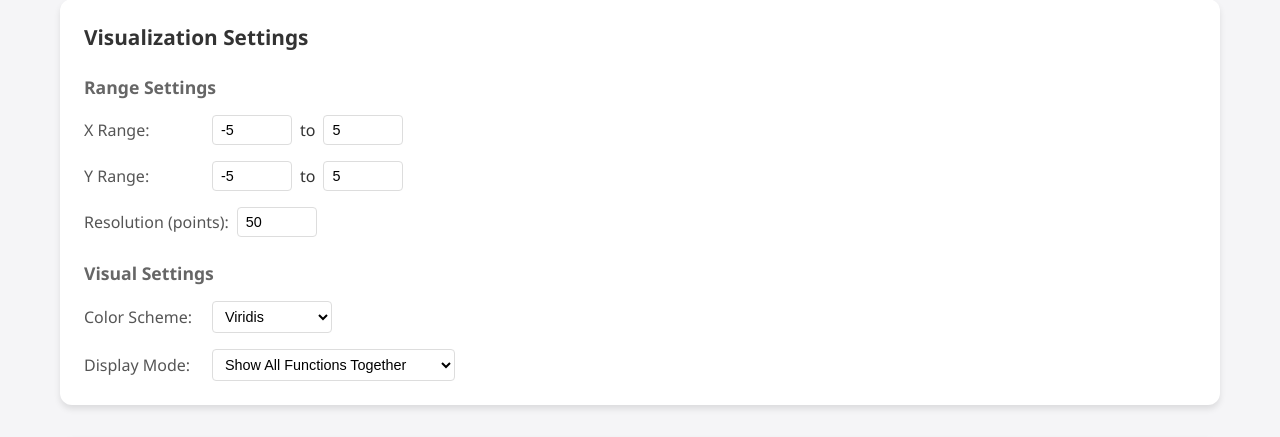
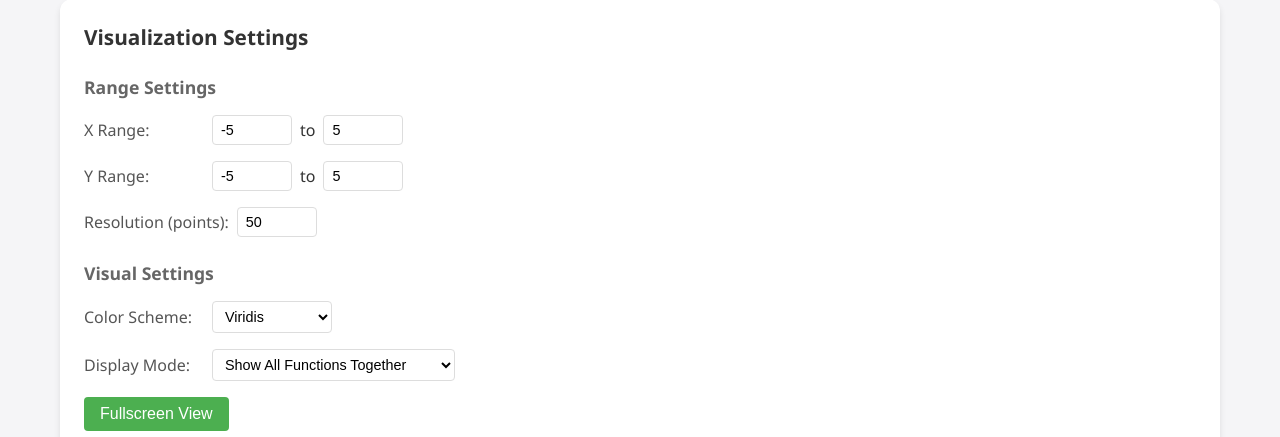
Before and after one commit to ZeyuPing/MaVis, a Flask app: page / in a window 1280 px wide. Shown: the part 704-1141 px from the top of the page. Run offline with Flask 3, Linux system fonts and the light colour scheme; data that the repository does not hold is empty; some libraries are stand-ins or nearby versions.

Commit message:
feat: 添加图表全屏显示功能

```diff
--- a/static/script.js
+++ b/static/script.js
@@ -280,15 +280,60 @@ function setFormula(formula) {
     }
 }
 
+// 初始化全屏显示功能
+function initFullscreenView() {
+    const fullscreenBtn = document.getElementById('fullscreen-btn');
+    const modal = document.getElementById('fullscreenModal');
+    const closeBtn = document.querySelector('.close-fullscreen');
+
+    fullscreenBtn.onclick = function() {
+        modal.style.display = 'block';
+        // 获取当前图表的数据并在全屏模式下重新绘制
+        const currentPlot = document.getElementById('plot');
+        if (currentPlot && currentPlot.data) {
+            const data = currentPlot.data;
+            const layout = {
+                ...currentPlot.layout,
+                height: document.getElementById('fullscreenPlot').clientHeight,
+                width: document.getElementById('fullscreenPlot').clientWidth,
+                title: currentPlot.layout.title
+            };
+            Plotly.newPlot('fullscreenPlot', data, layout);
+        }
+    }
+
+    closeBtn.onclick = function() {
+        modal.style.display = 'none';
+    }
+
+    window.onclick = function(event) {
+        if (event.target == modal) {
+            modal.style.display = 'none';
+        }
+    }
+}
+
+// 调整全屏图表大小
+function resizeFullscreenPlot() {
+    const fullscreenPlot = document.getElementById('fullscreenPlot');
+    if (fullscreenPlot && fullscreenPlot.data) {
+        Plotly.resize(fullscreenPlot);
+    }
+}
+
+// 添加窗口大小变化监听
+window.addEventListener('resize', resizeFullscreenPlot);
+
 // 页面加载时的初始化
 document.addEventListener('DOMContentLoaded', () => {
     loadHistory();
     initHelpModal();
+    initFullscreenView();
 
     // 添加参数变化时自动更新图形的监听器
     const settingInputs = [
         'x_min', 'x_max', 'y_min', 'y_max',
-        'points', 'color_scale'
+        'points', 'color_scale', 'display_mode'
     ];
 
     settingInputs.forEach(id => {
--- a/static/style.css
+++ b/static/style.css
@@ -416,3 +416,62 @@ h2 {
     align-self: stretch;
     margin-top: 1rem;
 }
+
+.fullscreen-button {
+    background: #4CAF50;
+    border: none;
+    padding: 8px 16px;
+    color: white;
+    border-radius: 4px;
+    cursor: pointer;
+    display: flex;
+    align-items: center;
+    gap: 8px;
+    transition: background-color 0.3s;
+}
+
+.fullscreen-button:hover {
+    background: #45a049;
+}
+
+.fullscreen-modal {
+    display: none;
+    position: fixed;
+    z-index: 1000;
+    left: 0;
+    top: 0;
+    width: 100%;
+    height: 100%;
+    background-color: rgba(0, 0, 0, 0.85);
+}
+
+.fullscreen-content {
+    position: relative;
+    width: 90%;
+    height: 90%;
+    margin: 2% auto;
+    background: white;
+    border-radius: 8px;
+    padding: 20px;
+    box-shadow: 0 4px 6px rgba(0, 0, 0, 0.1);
+}
+
+#fullscreenPlot {
+    width: 100%;
+    height: calc(100% - 30px);
+}
+
+.close-fullscreen {
+    position: absolute;
+    right: 20px;
+    top: 10px;
+    font-size: 28px;
+    font-weight: bold;
+    color: #666;
+    cursor: pointer;
+    z-index: 1001;
+}
+
+.close-fullscreen:hover {
+    color: #000;
+}
--- a/templates/index.html
+++ b/templates/index.html
@@ -130,11 +130,24 @@
                                 <option value="separate">Show Each Function Separately</option>
                             </select>
                         </div>
+                        <div class="input-group">
+                            <button id="fullscreen-btn" class="fullscreen-button">
+                                <span>Fullscreen View</span>
+                            </button>
+                        </div>
                     </div>
                 </div>
             </div>
 
             <div id="plot" class="plot-container"></div>
+
+            <!-- 添加全屏模态框 -->
+            <div id="fullscreenModal" class="fullscreen-modal">
+                <div class="fullscreen-content">
+                    <span class="close-fullscreen">&times;</span>
+                    <div id="fullscreenPlot"></div>
+                </div>
+            </div>
 
             <div class="history-section">
                 <h2>History</h2>
```
